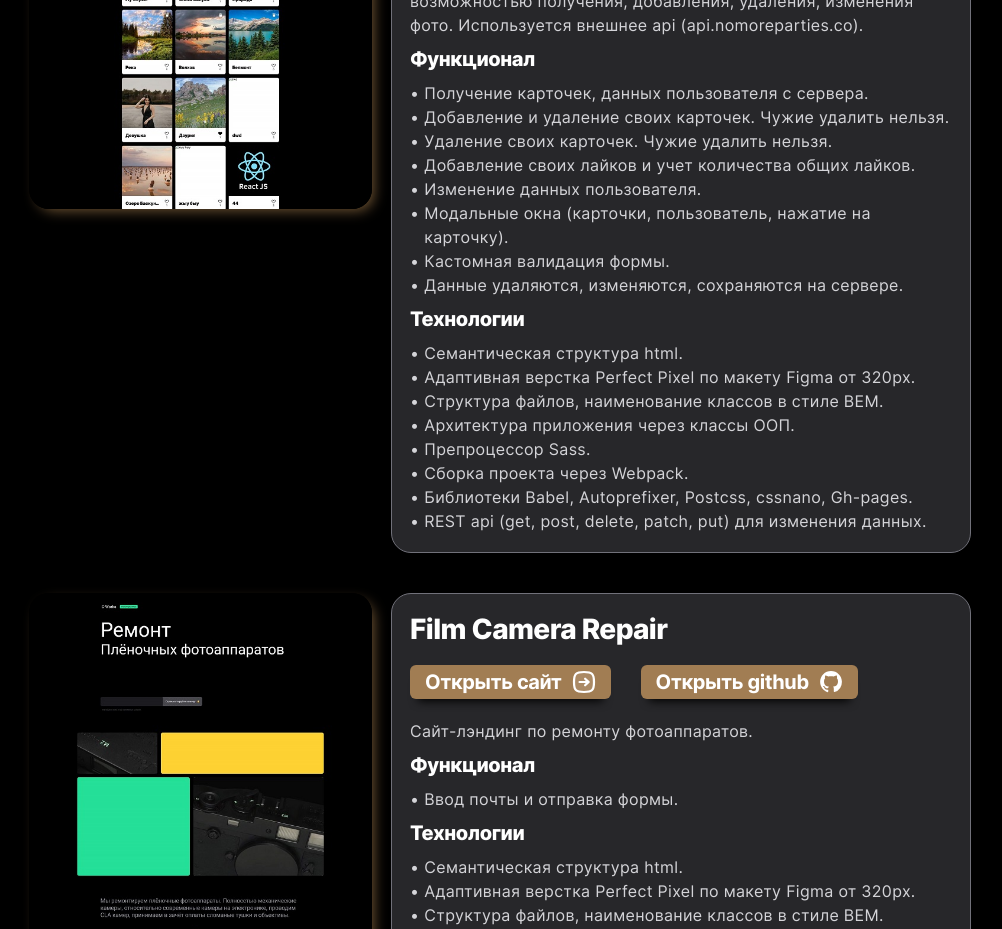
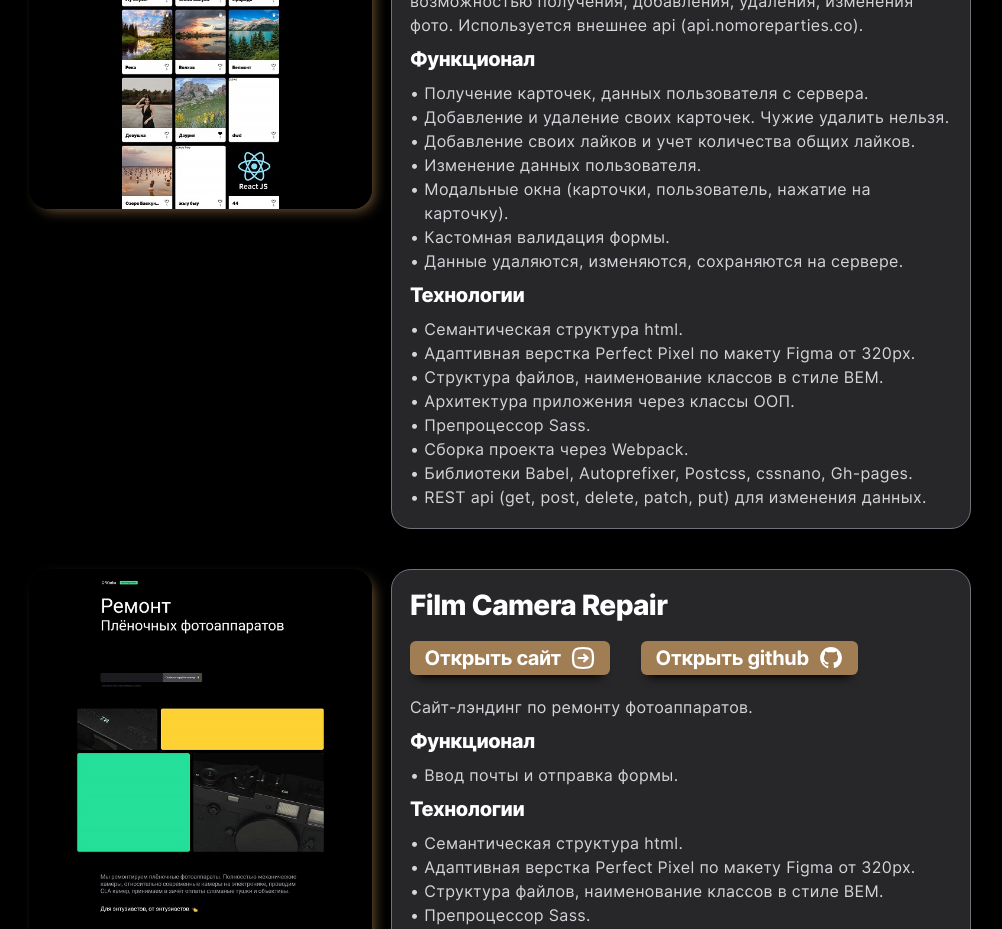
Before and after one commit to oleg-kuzmin/portfolio, a Next.js app: page /portfolio/ in a window 1280 px wide. Shown: the part 6140-7069 px from the top of the page, without its empty margins (140-1142 px from the left). Built offline with nearby package versions, Linux system fonts and the light colour scheme.

Commit message:
fix: change projectsData errors

```diff
--- a/src/app/dataBase/projectsData.ts
+++ b/src/app/dataBase/projectsData.ts
@@ -127,7 +127,6 @@ export const projectsData: ProjectsData = [
     functional: [
       'Получение карточек, данных пользователя с сервера.',
       'Добавление и удаление своих карточек. Чужие удалить нельзя.',
-      'Удаление своих карточек. Чужие удалить нельзя.',
       'Добавление своих лайков и учет количества общих лайков.',
       'Изменение данных пользователя.',
       'Модальные окна (карточки, пользователь, нажатие на карточку).',
```
